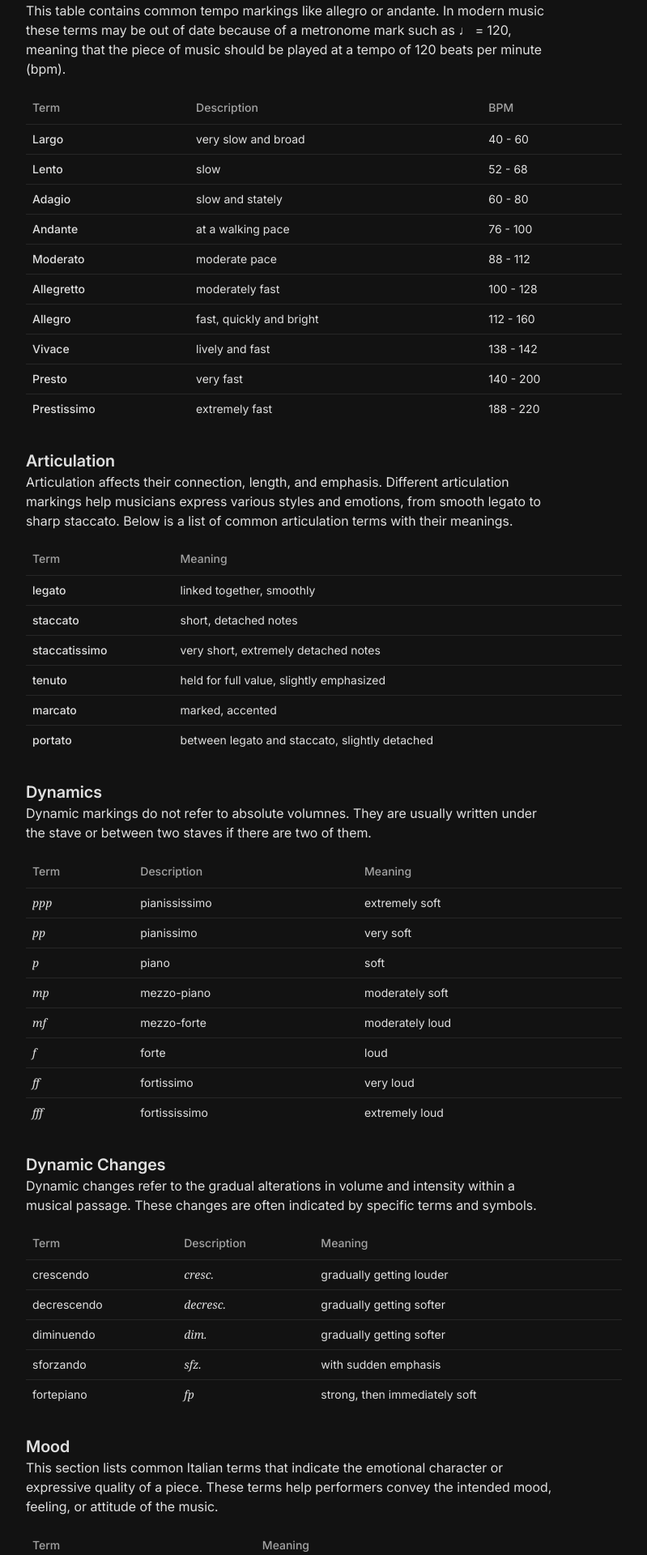
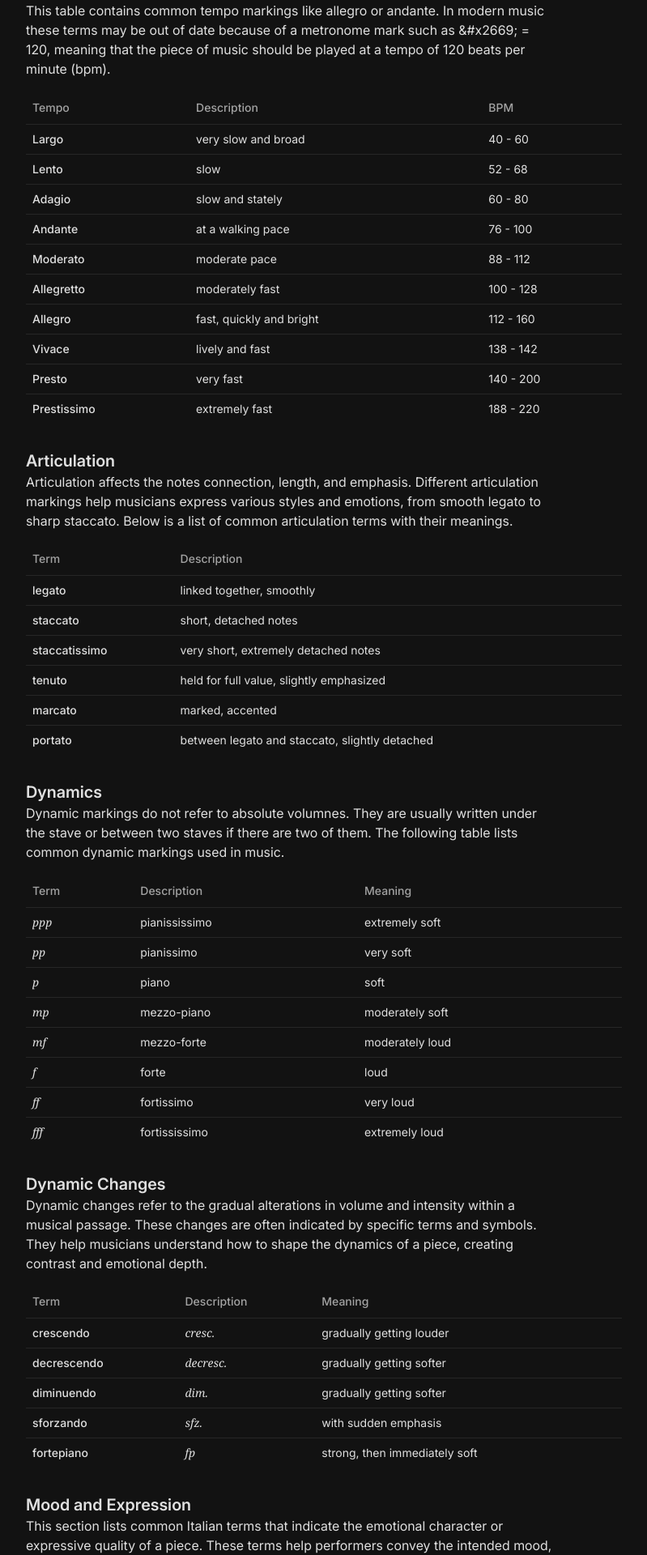
Before and after one commit to LucaJahnen/theorix, a React (Vite) app: page /musical-terms in a window 1280 px wide. Shown: the part 427-2347 px from the top of the page at 81% size, without its empty margins (240-1039 px from the left). Built offline with nearby package versions, Linux system fonts and the light colour scheme.

Commit message:
refactor musical terms to remove duplicated logic

```diff
--- a/src/pages/dictionary/data.ts
+++ b/src/pages/dictionary/data.ts
@@ -1,5 +1,9 @@
-const data = {
-    "Tempo": [
+const data = [
+    {
+        title: "Italian Tempo Terms",
+        desc: "This table contains common tempo markings like allegro or andante. In modern music these terms may be out of date because of a metronome mark such as &#x2669; = 120, meaning that the piece of music should be played at a tempo of 120 beats per minute (bpm).",
+        style: ["font-medium", "", ""],
+        terms: [
             { tempo: "Largo", description: "very slow and broad", bpm: "40 - 60" },
             { tempo: "Lento", description: "slow", bpm: "52 - 68" },
             { tempo: "Adagio", description: "slow and stately", bpm: "60 - 80" },
@@ -10,8 +14,26 @@ const data = {
             { tempo: "Vivace", description: "lively and fast", bpm: "138 - 142" },
             { tempo: "Presto", description: "very fast", bpm: "140 - 200" },
             { tempo: "Prestissimo", description: "extremely fast", bpm: "188 - 220" }
+        ]
+    },
+    {
+        title: "Articulation",
+        desc: "Articulation affects the notes connection, length, and emphasis. Different articulation markings help musicians express various styles and emotions, from smooth legato to sharp staccato. Below is a list of common articulation terms with their meanings.",
+        style: ["font-medium", "", ""],
+        terms: [
+            { term: "legato", description: "linked together, smoothly" },
+            { term: "staccato", description: "short, detached notes" },
+            { term: "staccatissimo", description: "very short, extremely detached notes" },
+            { term: "tenuto", description: "held for full value, slightly emphasized" },
+            { term: "marcato", description: "marked, accented" },
+            { term: "portato", description: "between legato and staccato, slightly detached" },
         ],
-    "Dynamics": [
+    },
+    {
+        title: "Dynamics",
+        desc: "Dynamic markings do not refer to absolute volumnes. They are usually written under the stave or between two staves if there are two of them. The following table lists common dynamic markings used in music.",
+        style: ["font-medium italic font-serif", "", ""],
+        terms: [
             { term: "ppp", description: "pianississimo", meaning: "extremely soft" },
             { term: "pp", description: "pianissimo", meaning: "very soft" },
             { term: "p", description: "piano", meaning: "soft" },
@@ -21,22 +43,24 @@ const data = {
             { term: "ff", description: "fortissimo", meaning: "very loud" },
             { term: "fff", description: "fortississimo", meaning: "extremely loud" }
         ],
-    "Dynamic Changes" : [
+    },
+    {
+        title: "Dynamic Changes",
+        desc: "Dynamic changes refer to the gradual alterations in volume and intensity within a musical passage. These changes are often indicated by specific terms and symbols. They help musicians understand how to shape the dynamics of a piece, creating contrast and emotional depth.",
+        style: ["font-medium", "font-medium italic font-serif", ""],
+        terms: [
             { term: "crescendo", description: "cresc.", meaning: "gradually getting louder" },
             { term: "decrescendo", description: "decresc.", meaning: "gradually getting softer" },
             { term: "diminuendo", description: "dim.", meaning: "gradually getting softer" },
             { term: "sforzando", description: "sfz.", meaning: "with sudden emphasis" },
             { term: "fortepiano", description: "fp", meaning: "strong, then immediately soft" }
         ],
-    "Articulation": [
-        { term: "legato", description: "linked together, smoothly" },
-        { term: "staccato", description: "short, detached notes" },
-        { term: "staccatissimo", description: "very short, extremely detached notes" },
-        { term: "tenuto", description: "held for full value, slightly emphasized" },
-        { term: "marcato", description: "marked, accented" },
-        { term: "portato", description: "between legato and staccato, slightly detached" },
-    ],
-    "Mood": [
+    },
+    {
+        title: "Mood and Expression",
+        desc: "This section lists common Italian terms that indicate the emotional character or expressive quality of a piece. These terms help performers convey the intended mood, feeling, or attitude of the music.",
+        style: ["font-medium", ""],
+        terms: [
             { term: "agitato", description: "agitated, restless" },
             { term: "appassionato", description: "passionate" },
             { term: "brillante", description: "brilliant, sparkling" },
@@ -63,19 +87,12 @@ const data = {
             { term: "tranquillo", description: "calmly, peacefully" },
             { term: "veloce", description: "fast, rapid" }
         ],
-    "General": [
-        { term: "poco", meaning: "a little" },
-        { term: "assai", meaning: "very" },
-        { term: "meno", meaning: "less" },
-        { term: "più", meaning: "more" },
-        { term: "molto", meaning: "much, very" },
-        { term: "subito", meaning: "suddenly" },
-        { term: "giocoso", meaning: "playfully" },
-        { term: "ritardando", meaning: "gradually slowing down" },
-        { term: "accelerando", meaning: "gradually speeding up" },
-        { term: "sempre", meaning: "always, continuously" },
-    ],
-    "Repeats": [
+    },
+    {
+        title: "Repeats and Signs",
+        desc: "This table contains common music terms for repeats like da capo or dal segno. These terms indicate specific points in the music to return to and are essential for understanding the structure of a piece.",
+        style: ["font-medium", "", ""],
+        terms: [
             { term: "repeat sign", symbol: 119047, meaning: "repeat from the left repeat sign, if present, else from the beginning" },
             { term: "repeated beat", symbol: 119053, meaning: "repeat the previous beat" },
             { term: "repeated measure", symbol: 119054, meaning: "repeat the previous measure" },
@@ -90,8 +107,25 @@ const data = {
             { term: "Dal Segno", symbol: 119049, meaning: "from the sign" },
             { term: "Dal Segno al Fine", symbol: "D S. al fine", meaning: "repeat from the Segno sign to Fine" },
             { term: "Dal Segno al Coda", symbol: "D. S. al coda", meaning: "repeat from the Segno sign to the Coda sign, then skip to the Coda section" },
+        ],
+    },
+    {
+        title: "General Terms",
+        desc: "These general terms include terms that are commonly used in conjunction with other terms like meno mosso (slightly slower) or molto rit (noticable decrease in tempo).",
+        style: ["font-medium", ""],
+        terms: [
+            { term: "poco", meaning: "a little" },
+            { term: "assai", meaning: "very" },
+            { term: "meno", meaning: "less" },
+            { term: "più", meaning: "more" },
+            { term: "molto", meaning: "much, very" },
+            { term: "subito", meaning: "suddenly" },
+            { term: "giocoso", meaning: "playfully" },
+            { term: "ritardando", meaning: "gradually slowing down" },
+            { term: "accelerando", meaning: "gradually speeding up" },
+            { term: "sempre", meaning: "always, continuously" },
         ]
-}
-
+    },
+]
 
 export default data
--- a/src/pages/dictionary/index.tsx
+++ b/src/pages/dictionary/index.tsx
@@ -44,8 +44,7 @@ const Dictionary: React.FC = () => {
             )
         }
 
-        const filteredItems = Object.values(data)
-            .map((item) => findMatchInData(item, searchTerm))
+        const filteredItems = data.map((item) => findMatchInData(item.terms, searchTerm))
             .filter(arr => arr.length > 0)
             .flat()
             .filter(arr => arr !== null)
@@ -73,159 +72,37 @@ const Dictionary: React.FC = () => {
         <main className="px-4 pt-6 lg:w-[60%] lg:block lg:m-auto">
             <h1 className="text-3xl font-semibold pb-4">Italian music terms</h1>
             <p className="leading-relaxed max-w-[65ch]">Italian is the universal language of classical music. This page provides definitions and explanations of common Italian musical terms used to indicate tempo, expression, dynamics, articulation, and more &#8210; helping musicians interpret music accurately and with style. You can quickly find any term using the search function below.</p>
-            <form action="#" className='w-full flex flex-row gap-3 py-6' onSubmit={handleSubmit}>
+            <form action="#" className='w-full flex flex-row gap-3 pt-6 pb-2' onSubmit={handleSubmit}>
                 <Input type="text" placeholder='Search for a musical term' name='search' required value={searchTerm} onChange={e => handleChange(e)} className='text-base h-10 max-w-[20rem]' />
                 <Button className='text-base h-10 bg-primary dark:bg-primary-altered'>Search</Button>
             </form>
             {submitted && renderResults(filteredData)}
-            <section className='mt-4'>
-                <h2 className='text-xl font-semibold'>Italian Tempo Terms</h2>
-                <p className='pb-4 max-w-[65ch]'>This table contains common tempo markings like allegro or andante. In modern music these terms may be out of date because of a metronome mark such as &#x2669; = 120, meaning that the piece of music should be played at a tempo of 120 beats per minute (bpm).</p>
+            {data.map(({ title, desc, style, terms }) => (
+                <section className='mt-8' key={title}>
+                    <h2 className='text-xl font-semibold'>{title}</h2>
+                    <p className='pb-4 max-w-[65ch]'>{desc}</p>
                     <Table>
                         <TableHeader>
                             <TableRow>
-                            <TableHead>Term</TableHead>
-                            <TableHead>Description</TableHead>
-                            <TableHead>BPM</TableHead>
+                                {Object.keys(terms[0]).map((key) => (
+                                    <TableHead key={key}>{key == "bpm" ? key.toUpperCase():  key.charAt(0).toUpperCase() + key.slice(1)}</TableHead>
+                                ))}
                             </TableRow>
                         </TableHeader>
                         <TableBody>
-                        {data["Tempo"].map((obj) => (
-                            <TableRow key={obj.description} {...(obj.tempo === "Allegro" ? { id: "allegro" } : {})}>
-                                <TableCell className="font-medium">{obj.tempo}</TableCell>
-                                <TableCell>{obj.description}</TableCell>
-                                <TableCell>{obj.bpm}</TableCell>
+                            {terms.map((obj) => (
+                                <TableRow key={Object.values(obj).join('-')}>
+                                    {Object.entries(obj).map(([key, value], index) => (
+                                        <TableCell key={key} className={style[index] || ""}>
+                                            {typeof value === "number" ? <span className="text-2xl leading-none">{String.fromCodePoint(value)}</span> : value}
+                                        </TableCell>
+                                    ))}
                                 </TableRow>
                             ))}
                         </TableBody>
                     </Table>
                 </section>
-            <section className='mt-8'>
-                <h2 className='text-xl font-semibold'>Articulation</h2>
-                <p className='pb-4 max-w-[65ch]'>Articulation affects their connection, length, and emphasis. Different articulation markings help musicians express various styles and emotions, from smooth legato to sharp staccato. Below is a list of common articulation terms with their meanings.</p>
-                <Table>
-                    <TableHeader>
-                        <TableRow>
-                            <TableHead>Term</TableHead>
-                            <TableHead>Meaning</TableHead>
-                        </TableRow>
-                    </TableHeader>
-                    <TableBody>
-                        {data["Articulation"].map((obj) => (
-                        <TableRow key={obj.term} {...(obj.term === "sforzando" ? { id: "sforzando" } : {})}>
-                            <TableCell className="font-medium">{obj.term}</TableCell>
-                            <TableCell>{obj.description}</TableCell>
-                        </TableRow>
             ))}
-                    </TableBody>
-                </Table>
-            </section>
-            <section className='mt-8'>
-                <h2 className='text-xl font-semibold'>Dynamics</h2>
-                <p className='pb-4 max-w-[65ch]'>Dynamic markings do not refer to absolute volumnes. They are usually written under the stave or between two staves if there are two of them.</p>
-                <Table>
-                    <TableHeader>
-                        <TableRow>
-                            <TableHead>Term</TableHead>
-                            <TableHead>Description</TableHead>
-                            <TableHead>Meaning</TableHead>
-                        </TableRow>
-                    </TableHeader>
-                    <TableBody>
-                        {data["Dynamics"].map((obj) => (
-                        <TableRow key={obj.description} {...(obj.description === "mezzo-forte" ? { id: "mezzo-forte" } : {})}>
-                            <TableCell className="font-medium italic font-serif">{obj.term}</TableCell>
-                            <TableCell>{obj.description}</TableCell>
-                            <TableCell>{obj.meaning}</TableCell>
-                        </TableRow>
-                        ))}
-                    </TableBody>
-                </Table>
-            </section>
-            <section className='mt-8'>
-                <h2 className='text-xl font-semibold'>Dynamic Changes</h2>
-                <p className='pb-4 max-w-[65ch]'>Dynamic changes refer to the gradual alterations in volume and intensity within a musical passage. These changes are often indicated by specific terms and symbols.</p>
-                <Table>
-                    <TableHeader>
-                        <TableRow>
-                            <TableHead>Term</TableHead>
-                            <TableHead>Description</TableHead>
-                            <TableHead>Meaning</TableHead>
-                        </TableRow>
-                    </TableHeader>
-                    <TableBody>
-                        {data["Dynamic Changes"].map((obj) => (
-                        <TableRow key={obj.description}>
-                            <TableCell>{obj.term}</TableCell>
-                            <TableCell className="font-medium italic font-serif">{obj.description}</TableCell>
-                            <TableCell>{obj.meaning}</TableCell>
-                        </TableRow>
-                        ))}
-                    </TableBody>
-                </Table>
-            </section>
-            <section className='mt-8'>
-                <h2 className='text-xl font-semibold'>Mood</h2>
-                <p className='pb-4 max-w-[65ch]'>This section lists common Italian terms that indicate the emotional character or expressive quality of a piece. These terms help performers convey the intended mood, feeling, or attitude of the music.</p>
-                <Table>
-                    <TableHeader>
-                        <TableRow>
-                        <TableHead>Term</TableHead>
-                        <TableHead>Meaning</TableHead>
-                        </TableRow>
-                    </TableHeader>
-                    <TableBody>
-                        {data["Mood"].map((obj) => (
-                        <TableRow key={obj.term} {...(obj.term === "sforzando" ? { id: "sforzando" } : {})}>
-                            <TableCell className="font-medium">{obj.term}</TableCell>
-                            <TableCell>{obj.description}</TableCell>
-                        </TableRow>
-                        ))}
-                    </TableBody>
-                </Table>
-            </section>
-            <section className='mt-8'>
-                <h2 className='text-xl font-semibold'>Repeats</h2>
-                <p className='pb-4 max-w-[65ch]'>This table contains common music terms for repeats like da capo or dal segno. These terms indicate specific points in the music to return to and are essential for understanding the structure of a piece.</p>
-                <Table>
-                    <TableHeader>
-                        <TableRow>
-                            <TableHead>Term</TableHead>
-                            <TableHead>Symbol</TableHead>
-                            <TableHead>Meaning</TableHead>
-                        </TableRow>
-                    </TableHeader>
-                    <TableBody>
-                        {data["Repeats"].map((obj) => (
-                            <TableRow key={obj.term}>
-                                <TableCell className="font-medium">{obj.term}</TableCell>
-                                <TableCell>{typeof obj.symbol == "number" ? <span className="text-2xl leading-none">{String.fromCodePoint(obj.symbol)}</span> : obj.symbol}</TableCell>
-                                <TableCell>{obj.meaning}</TableCell>
-                            </TableRow>
-                        ))}
-                    </TableBody>
-                </Table>
-            </section>
-            <section className='mt-8'>
-                <h2 className='text-xl font-semibold'>General</h2>
-                <p className='pb-4 max-w-[65ch]'>These general terms include terms that are commonly used in conjunction with other terms like <span className="italic">meno mosso</span> (slightly slower) or <span className="italic">molto rit</span> (noticable decrease in tempo).</p>
-                <Table>
-                    <TableHeader>
-                        <TableRow>
-                            <TableHead>Term</TableHead>
-                            <TableHead>Meaning</TableHead>
-                        </TableRow>
-                    </TableHeader>
-                    <TableBody>
-                        {data["General"].map((obj) => (
-                        <TableRow key={obj.term} {...(obj.term === "sforzando" ? { id: "sforzando" } : {})}>
-                            <TableCell className="font-medium">{obj.term}</TableCell>
-                            <TableCell>{obj.meaning}</TableCell>
-                        </TableRow>
-                        ))}
-                    </TableBody>
-                </Table>
-            </section>
         </main>
         <Footer />
     </>
```
Lines whose indentation alone changed are shown as unchanged.
